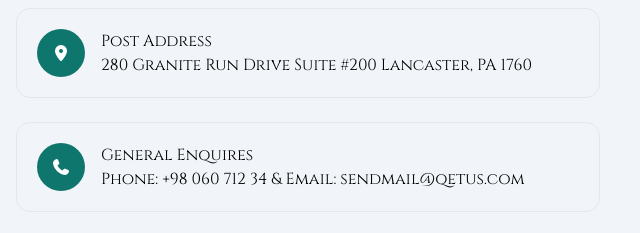
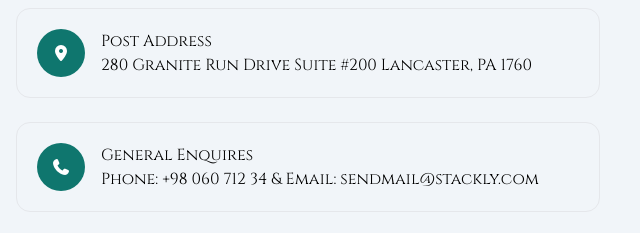
Before and after one commit to gitweb2025-dot/CORPORATE, a website: page index.html in a window 1280 px wide. Shown: the part 6503-6736 px from the top of the page, 8-648 px from the left. Drawn offline with nearby package versions, Linux system fonts and the light colour scheme; a script that the page names is missing; a web font is replaced by a local one.

Commit message:
Update contact email in footer sendmail@stackly.com

```diff
--- a/index.html
+++ b/index.html
@@ -1288,7 +1288,7 @@
                   </div>
                   <div>
                     <h4>General Enquires</h4>
-                    <p>Phone: +98 060 712 34 & Email: sendmail@qetus.com</p>
+                    <p>Phone: +98 060 712 34 & Email: sendmail@stackly.com</p>
                   </div>
                 </div>
 
```
